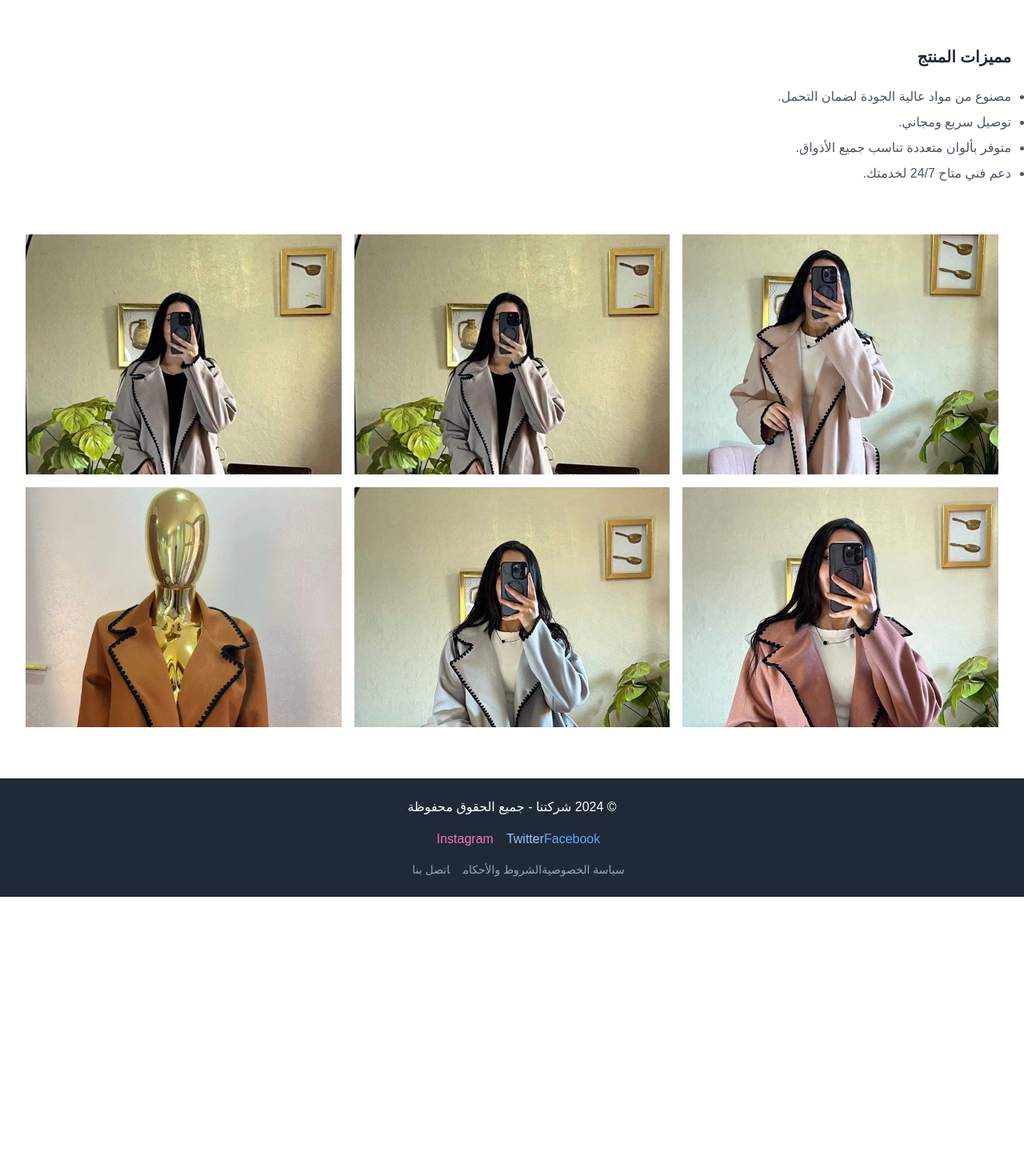
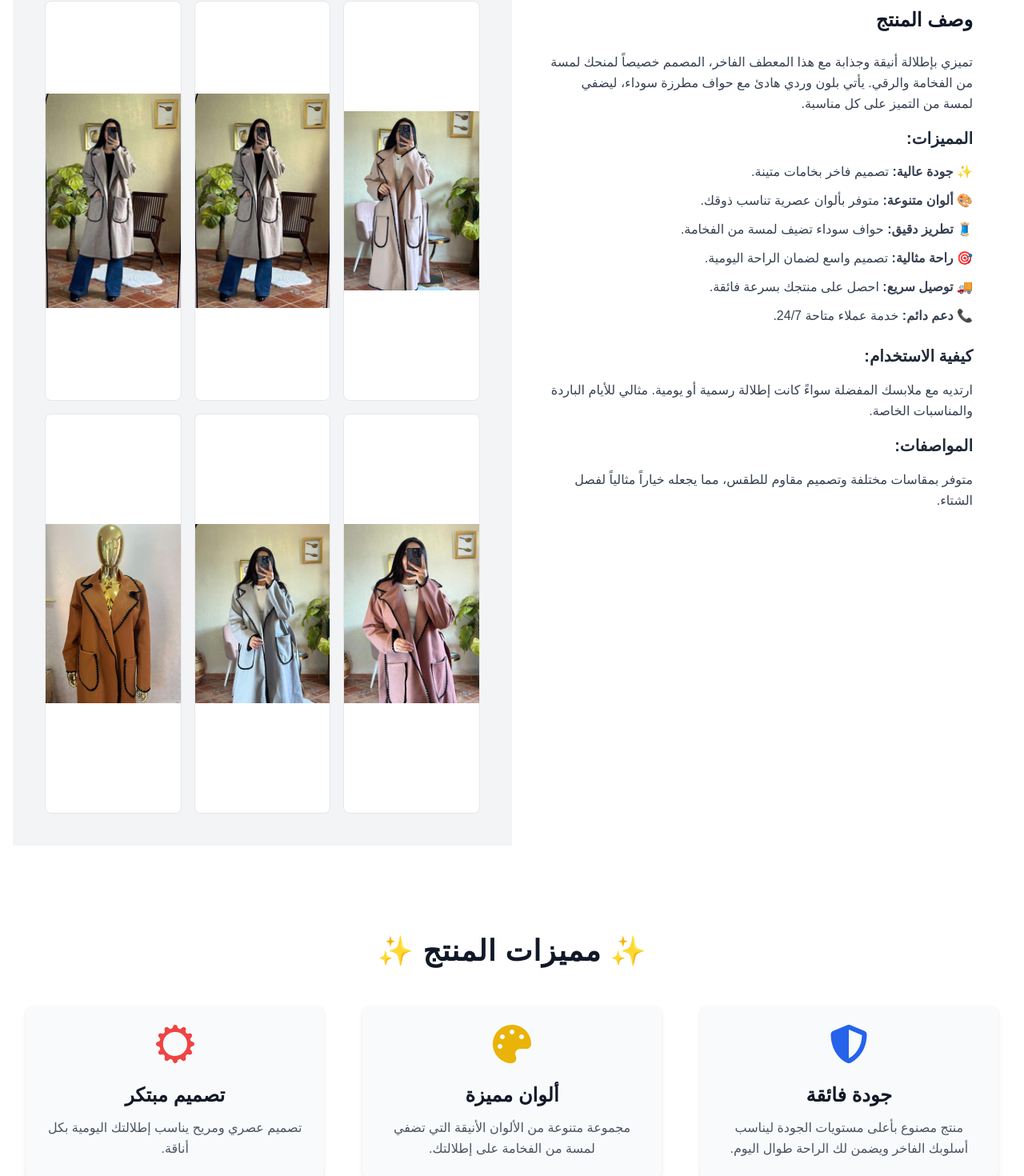
Before and after one commit to jeogo/MG, a Next.js app: page / in a window 1280 px wide. Shown: the part 957-2427 px from the top of the page at 80% size. Before the commit the page ends 2078 px from the top, so only its background shows below. Built offline with nearby package versions, Linux system fonts and the light colour scheme.

Commit message:
modified:   package-lock.json 	modified:   package.json 	modified:   src/app/components/ImageGallery.tsx 	modified:   src/app/components/ProductDescription.tsx 	modified:   src/app/components/ProductFeatures.tsx 	modified:   src/app/page.tsx

```diff
--- a/src/app/components/ImageGallery.tsx
+++ b/src/app/components/ImageGallery.tsx
@@ -14,17 +14,18 @@ const images = [product1, product2, product3, product4, product5, product6];
 const ImageGallery: React.FC = () => {
   return (
     <div className="w-full p-4 flex justify-center items-center">
-      <div className="grid grid-cols-1 sm:grid-cols-2 md:grid-cols-3 gap-4">
+      {/* Responsive grid for images */}
+      <div className="grid grid-cols-1 sm:grid-cols-2 md:grid-cols-3 gap-4 w-full">
         {images.map((src, index) => (
           <div
             key={index}
-            className="relative w-full h-[200px] sm:h-[250px] md:h-[300px] overflow-hidden "
+            className="relative w-full h-[300px] sm:h-[400px] md:h-[500px] flex justify-center items-center bg-white border rounded-lg"
           >
             <Image
               src={src}
               alt={`Gallery Image ${index + 1}`}
               sizes="(max-width: 768px) 100vw, (max-width: 1200px) 50vw, 33vw"
-              className="object-cover "
+              className="object-contain w-full h-full"
             />
           </div>
         ))}
--- a/src/app/components/ProductDescription.tsx
+++ b/src/app/components/ProductDescription.tsx
@@ -1,21 +1,32 @@
-// components/ProductDescription.tsx
 import React from "react";
 
 const ProductDescription: React.FC = () => {
   return (
-    <div className="md:w-1/2 p-6 flex flex-col justify-start">
-      <h2 className="text-2xl font-semibold text-gray-800 mb-4">وصف المنتج</h2>
-      <p className="text-gray-700 mb-4 leading-relaxed">
-        هنا يمكنك إضافة وصف شامل للمنتج. استخدم هذا المكان لتقديم معلومات إضافية
-        حول المنتج، مثل الميزات، الاستخدامات، والفوائد. تأكد من جعل الوصف جذابًا
-        وواضحًا لزيادة الاهتمام.
+    <div className="md:w-full p-6 flex flex-col justify-start">
+      <h2 className="text-2xl font-bold text-gray-900 mb-6">وصف المنتج</h2>
+
+      <p className="text-gray-700 mb-4 leading-relaxed text-base">
+        تميزي بإطلالة أنيقة وجذابة مع هذا المعطف الفاخر، المصمم خصيصاً لمنحك لمسة من الفخامة والرقي. يأتي بلون وردي هادئ مع حواف مطرزة سوداء، ليضفي لمسة من التميز على كل مناسبة.
       </p>
-      <p className="text-gray-700 mb-4 leading-relaxed">
-        يمكنك أيضًا إضافة معلومات عن كيفية الاستخدام، وتعليمات العناية،
-        والمواصفات الفنية، وغيرها من المعلومات المهمة.
+
+      <h3 className="text-xl font-semibold text-gray-800 mb-4">المميزات:</h3>
+      <ul className="list-none space-y-3 text-base text-gray-700 mb-6">
+        <li>✨ <strong>جودة عالية:</strong> تصميم فاخر بخامات متينة.</li>
+        <li>🎨 <strong>ألوان متنوعة:</strong> متوفر بألوان عصرية تناسب ذوقك.</li>
+        <li>🧵 <strong>تطريز دقيق:</strong> حواف سوداء تضيف لمسة من الفخامة.</li>
+        <li>🎯 <strong>راحة مثالية:</strong> تصميم واسع لضمان الراحة اليومية.</li>
+        <li>🚚 <strong>توصيل سريع:</strong> احصل على منتجك بسرعة فائقة.</li>
+        <li>📞 <strong>دعم دائم:</strong> خدمة عملاء متاحة 24/7.</li>
+      </ul>
+
+      <h3 className="text-xl font-semibold text-gray-800 mb-4">كيفية الاستخدام:</h3>
+      <p className="text-gray-700 mb-4 leading-relaxed text-base">
+        ارتديه مع ملابسك المفضلة سواءً كانت إطلالة رسمية أو يومية. مثالي للأيام الباردة والمناسبات الخاصة.
       </p>
-      <p className="text-gray-700 leading-relaxed">
-        الصور التي تم عرضها أعلاه تعكس جمال وتفاصيل المنتج بشكل مثير.
+
+      <h3 className="text-xl font-semibold text-gray-800 mb-4">المواصفات:</h3>
+      <p className="text-gray-700 leading-relaxed text-base">
+        متوفر بمقاسات مختلفة وتصميم مقاوم للطقس، مما يجعله خياراً مثالياً لفصل الشتاء.
       </p>
     </div>
   );
--- a/src/app/components/ProductFeatures.tsx
+++ b/src/app/components/ProductFeatures.tsx
@@ -1,13 +1,49 @@
-const ProductFeatures: React.FC = () => (
-    <div className="py-12">
-      <h2 className="text-xl font-bold text-gray-800 mb-6">مميزات المنتج</h2>
-      <ul className="list-disc pl-6 space-y-2 text-gray-600">
-        <li>مصنوع من مواد عالية الجودة لضمان التحمل.</li>
-        <li>توصيل سريع ومجاني.</li>
-        <li>متوفر بألوان متعددة تناسب جميع الأذواق.</li>
-        <li>دعم فني متاح 24/7 لخدمتك.</li>
-      </ul>
+import React from "react";
+import { FaShippingFast, FaPalette, FaHeadset, FaShieldAlt } from "react-icons/fa";
+import { BsGearWide } from "react-icons/bs";
+
+const ProductFeatures: React.FC = () => {
+  return (
+    <div className="py-16 bg-white">
+      <h2 className="text-4xl font-bold text-gray-900 text-center mb-12 tracking-wide">
+        ✨ مميزات المنتج ✨
+      </h2>
+
+      <div className="grid grid-cols-1 md:grid-cols-3 gap-12 max-w-7xl mx-auto px-4">
+        {/* Feature 1 */}
+        <div className="flex flex-col items-center bg-gray-50 p-6 rounded-lg shadow-md hover:shadow-lg transition-all duration-300">
+          <FaShieldAlt className="text-5xl text-blue-600 mb-6" />
+          <h3 className="text-2xl font-semibold text-gray-900 mb-3">جودة فائقة</h3>
+          <p className="text-center text-gray-600 leading-relaxed">
+            منتج مصنوع بأعلى مستويات الجودة ليناسب أسلوبك الفاخر ويضمن لك الراحة طوال اليوم.
+          </p>
+        </div>
+
+
+
+        {/* Feature 3 */}
+        <div className="flex flex-col items-center bg-gray-50 p-6 rounded-lg shadow-md hover:shadow-lg transition-all duration-300">
+          <FaPalette className="text-5xl text-yellow-500 mb-6" />
+          <h3 className="text-2xl font-semibold text-gray-900 mb-3">ألوان مميزة</h3>
+          <p className="text-center text-gray-600 leading-relaxed">
+            مجموعة متنوعة من الألوان الأنيقة التي تضفي لمسة من الفخامة على إطلالتك.
+          </p>
+        </div>
+
+        {/* Feature 4 */}
+
+
+        {/* Feature 5 */}
+        <div className="flex flex-col items-center bg-gray-50 p-6 rounded-lg shadow-md hover:shadow-lg transition-all duration-300">
+          <BsGearWide className="text-5xl text-red-500 mb-6" />
+          <h3 className="text-2xl font-semibold text-gray-900 mb-3">تصميم مبتكر</h3>
+          <p className="text-center text-gray-600 leading-relaxed">
+            تصميم عصري ومريح يناسب إطلالتك اليومية بكل أناقة.
+          </p>
+        </div>
+      </div>
     </div>
   );
+};
 
-  export default ProductFeatures;
+export default ProductFeatures;
--- a/src/app/page.tsx
+++ b/src/app/page.tsx
@@ -4,9 +4,8 @@ import Header from "./components/Header";
 import ProductImage from "./components/ProductImage";
 import Form from "./components/Form";
 import ProductFeatures from "./components/ProductFeatures";
-// import Testimonials from "./components/Testimonials";
+import ProductDescription from "./components/ProductDescription";
 import Footer from "./components/Footer";
-// import LimitedOffer from "./components/LimitedOffer";
 import ImageGallery from "./components/ImageGallery";
 
 // Import product images (StaticImageData)
@@ -16,7 +15,7 @@ import product3 from "./images/product3.jpg";
 import product4 from "./images/product4.jpg";
 import product5 from "./images/product5.jpg";
 
-// Update the type of productImages to StaticImageData[]
+// Array of product images
 const productImages = [product1, product2, product3, product4, product5];
 
 const Home: React.FC = () => {
@@ -24,31 +23,58 @@ const Home: React.FC = () => {
 
   return (
     <div className="min-h-screen w-full bg-white flex flex-col">
+      {/* Header */}
       <Header />
-      <main className="flex-grow flex flex-col md:flex-row justify-center items-start py-12 px-4">
-        <div className="w-full max-w-7xl">
-          <div className="flex flex-col md:flex-row">
-            {/* Image section (left) */}
+
+      {/* Main Content */}
+      <main className="flex-grow flex flex-col justify-center items-start py-12 px-4">
+        <div className="w-full max-w-7xl mx-auto">
+          {/* Product Image and Form */}
+          <div className="flex flex-col md:flex-row mb-12">
+            {/* Product Image (left) */}
             <div className="w-full md:w-1/2 p-6">
               <ProductImage
                 selectedProduct={selectedProduct.src}
-                setSelectedProduct={(image) => setSelectedProduct(productImages.find(img => img.src === image)!)}
-                productImages={productImages.map(img => img.src)}
+                setSelectedProduct={(image) =>
+                  setSelectedProduct(
+                    productImages.find((img) => img.src === image)!
+                  )
+                }
+                productImages={productImages.map((img) => img.src)}
               />
             </div>
-            {/* Form section (right) */}
+            {/* Form Section (right) */}
             <div className="w-full md:w-1/2 p-6">
               <Form />
             </div>
           </div>
+
+          {/* Reversed Layout: Description (left) & Image Gallery (right) */}
+          <div
+            className="flex flex-col md:flex-row items-start mb-12"
+          >
+            {/* Product Description (left) */}
+            <div
+              className="w-full md:w-1/2 p-6 flex flex-col justify-between bg-white"
+            >
+              <ProductDescription />
+            </div>
+            {/* Image Gallery (right) */}
+            <div
+              className="w-full md:w-1/2 p-6 flex justify-center items-center bg-gray-100"
+            >
+              <ImageGallery />
+            </div>
+          </div>
+
+          {/* Product Features */}
+          <div className="mb-12">
+            <ProductFeatures />
+          </div>
         </div>
       </main>
-      {/* <LimitedOffer /> */}
-      <div className="max-w-7xl mx-auto gap-8 py-12 px-4">
-        <ProductFeatures />
-        {/* <Testimonials /> */}
-        <ImageGallery />
-      </div>
+
+      {/* Footer */}
       <Footer />
     </div>
   );
```
Also changed, not shown: package.json (+4 -3 lines), 1 other file (tests, documents, lock files or other folders).
